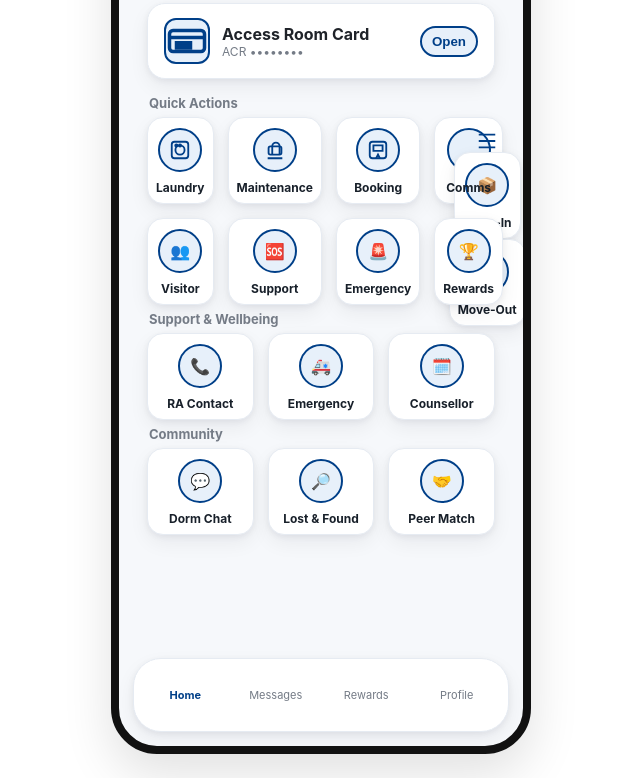
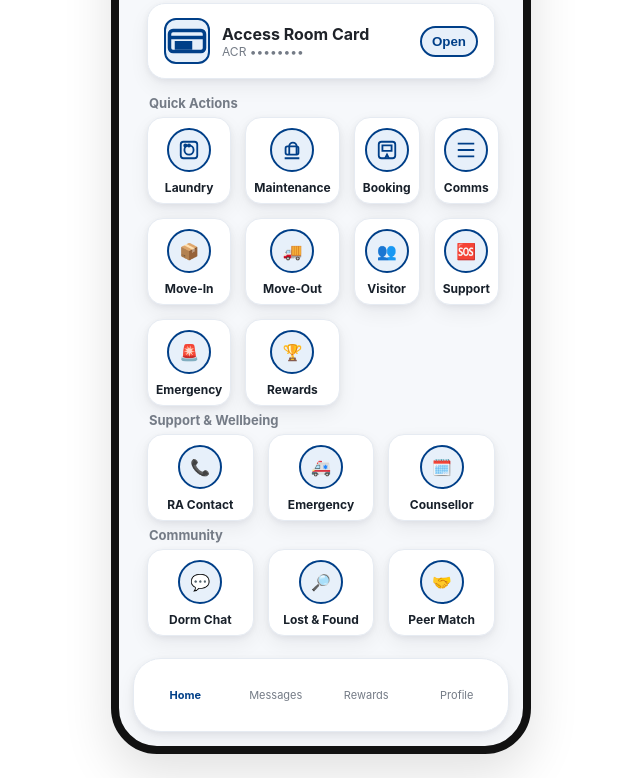
Before and after one commit to khaderhnw/KUUNI, a plain HTML site: page KU_AppSuperPrototype.html in a window 1280 px wide. Shown: the part 150-928 px from the top of the page, without its empty margins (319-959 px from the left). Drawn offline with Linux system fonts and the light colour scheme.

Commit message:
Update KU_AppSuperPrototype.html

```diff
--- a/KU_AppSuperPrototype.html
+++ b/KU_AppSuperPrototype.html
@@ -161,15 +161,13 @@ html,body{height:100%;margin:0;background:#fff;font-family:-apple-system,BlinkMa
         </div><span>Booking</span></div>
         <div class="tile" onclick="nav('comms_feed')"><div class="glyph">
             <svg viewBox="0 0 24 24" stroke="currentColor" fill="none" stroke-width="2" style="width:22px;height:22px;color:var(--ku-blue)"><path d="M3 5h18M3 12h18M3 19h18"/></svg>
-         <!-- inside the "Quick Actions" grid on the home screen -->
-        <div class="tile" onclick="nav('movein')">
-        <div class="glyph">📦</div><span>Move‑In</span>
-         </div>
-         <div class="tile" onclick="nav('moveout')">
-         <div class="glyph">🚚</div><span>Move‑Out</span>
-         </div>
- <!--BBBBB-->
         </div><span>Comms</span></div>
+
+        <!-- ADDED: Quick links to Move‑In and Move‑Out -->
+        <div class="tile" onclick="nav('movein')"><div class="glyph">📦</div><span>Move‑In</span></div>
+        <div class="tile" onclick="nav('moveout')"><div class="glyph">🚚</div><span>Move‑Out</span></div>
+        <!-- /ADDED -->
+
         <div class="tile"><div class="glyph">👥</div><span>Visitor</span></div>
         <div class="tile"><div class="glyph">🆘</div><span>Support</span></div>
         <div class="tile"><div class="glyph">🚨</div><span>Emergency</span></div>
@@ -647,6 +645,15 @@ renderSpaces();
 renderMaint();
 renderMoveIn(0);
 renderMoveOut(0);
+
+// ADDED: deep‑linking via URL hash (#movein or #moveout)
+function tryHashNav(){
+  const id = location.hash.slice(1);
+  if(id && document.getElementById(id)) nav(id);
+}
+window.addEventListener('hashchange', tryHashNav);
+tryHashNav();
+// /ADDED
 </script>
 </body>
 </html>
```
